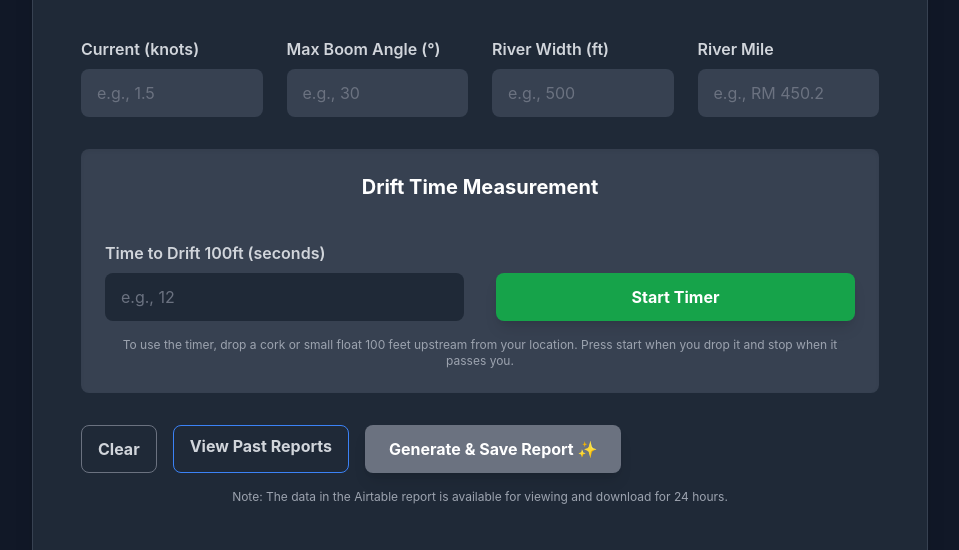
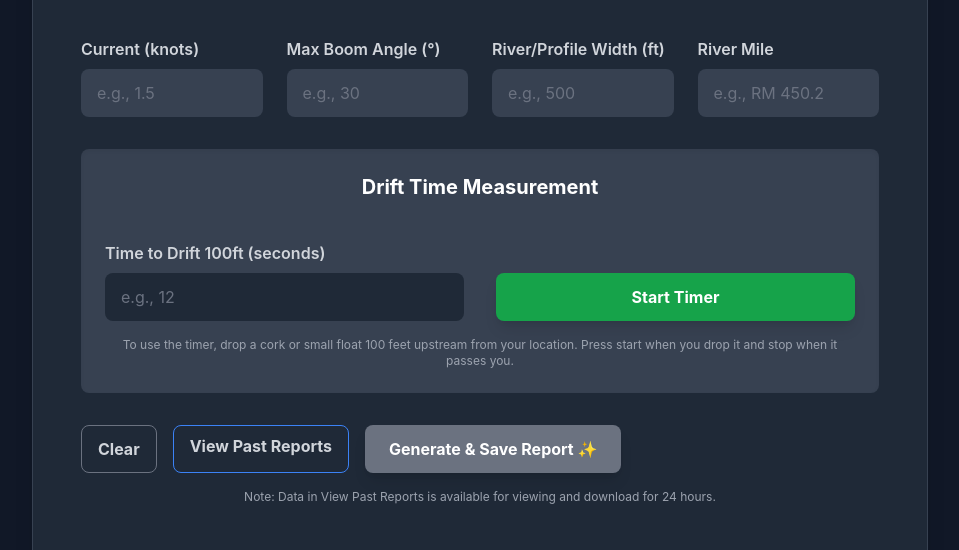
Before and after one commit to rrmajiros/TVA-Boom-Deployment-Calculator, a plain HTML site: page index.html in a window 1280 px wide. Shown: the part 204-754 px from the top of the page, without its empty margins (160-1119 px from the left). Drawn offline with nearby package versions, Linux system fonts and the light colour scheme.

Commit message:
Update index.html
Updated the note about the data in View Past Reports and updated the River Width label

```diff
--- a/index.html
+++ b/index.html
@@ -35,7 +35,7 @@
                        class="w-full bg-gray-700 text-white rounded-lg px-4 py-3 placeholder-gray-500 focus:outline-none focus:ring-2 focus:ring-blue-500 transition-all duration-200">
             </div>
             <div>
-                <label for="river-width" class="block text-gray-300 font-semibold mb-2">River Width (ft)</label>
+                <label for="river-width" class="block text-gray-300 font-semibold mb-2">River/Profile Width (ft)</label>
                 <input type="number" id="river-width" step="1" placeholder="e.g., 500"
                        class="w-full bg-gray-700 text-white rounded-lg px-4 py-3 placeholder-gray-500 focus:outline-none focus:ring-2 focus:ring-blue-500 transition-all duration-200">
             </div>
@@ -119,7 +119,7 @@
 
         <!-- Note about data availability -->
         <div class="mt-4 text-center text-xs text-gray-400">
-            Note: The data in the Airtable report is available for viewing and download for 24 hours.
+            Note: Data in View Past Reports is available for viewing and download for 24 hours.
         </div>
 
         <!-- Status Message Container -->
```
